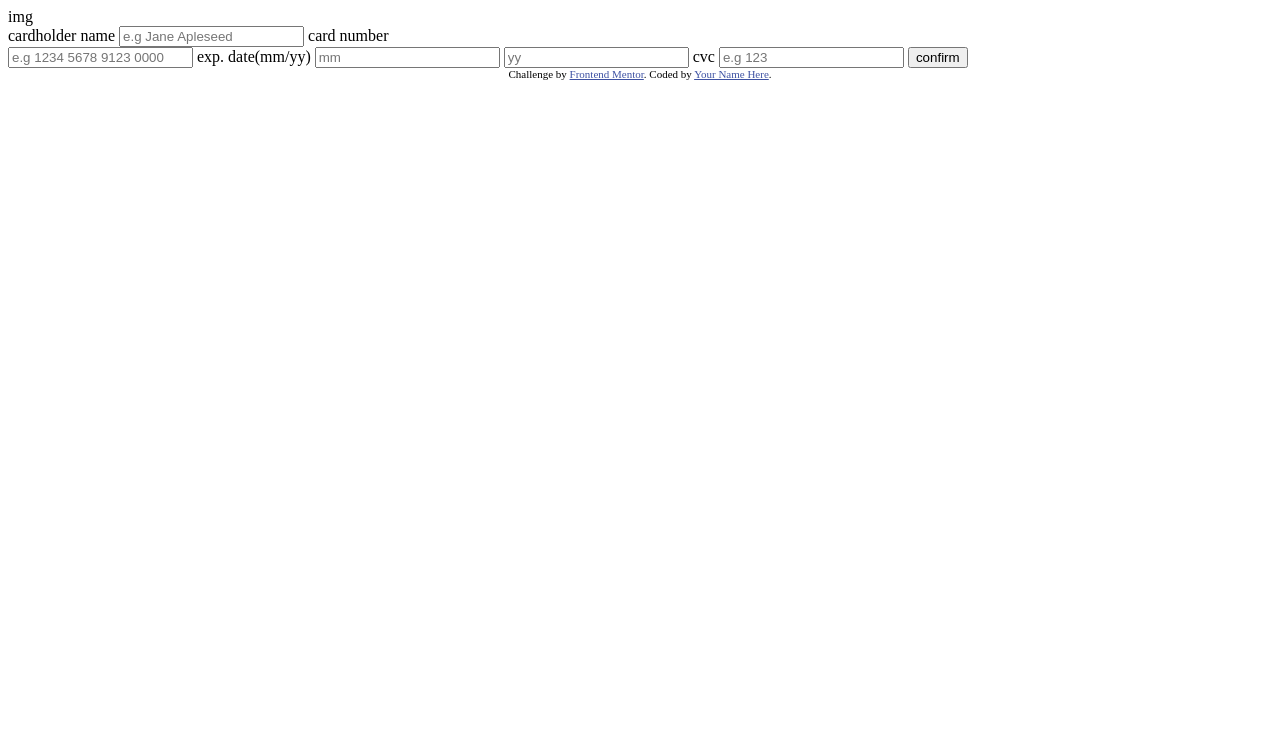
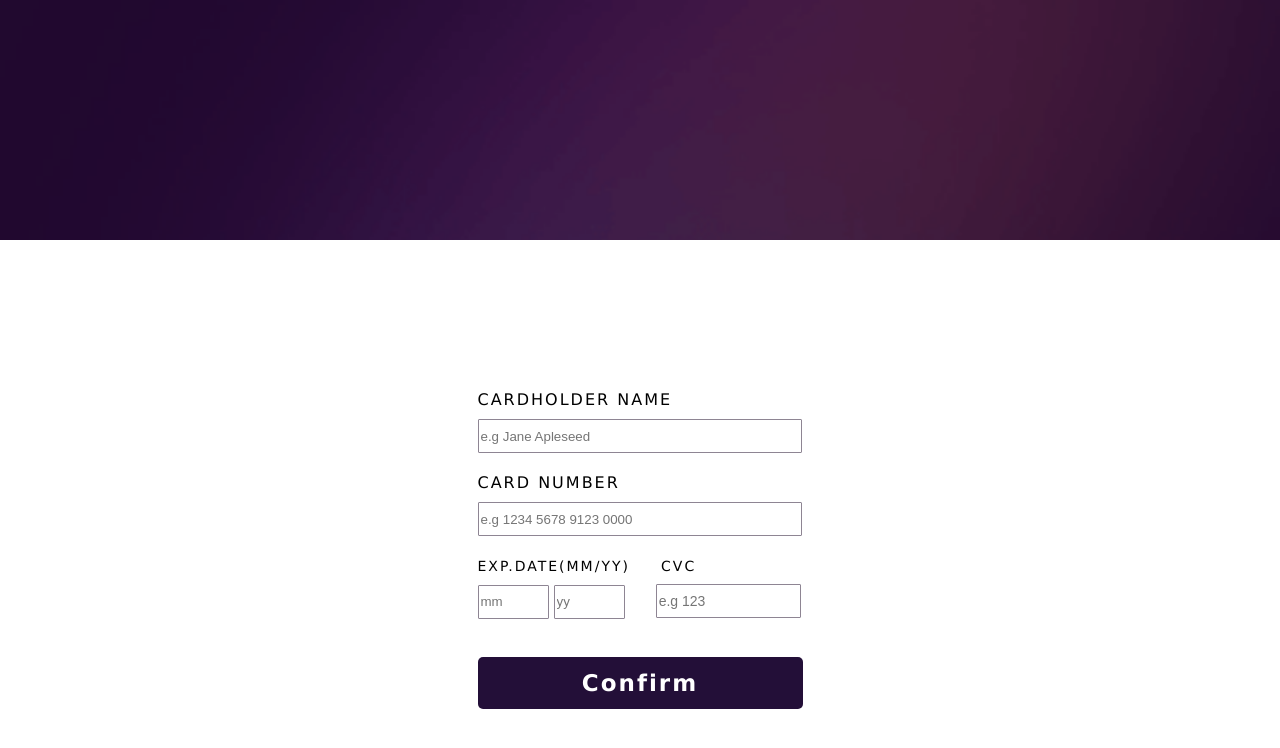
Before and after one commit to asadmash/13.Interactive-card-design, a plain HTML site: page index.html in a window 1280 px wide. Drawn offline with Linux system fonts and the light colour scheme.

Commit message:
sec commit

```diff
--- /dev/null
+++ b/css/_variables.scss
@@ -0,0 +1,7 @@
+// VARIABLES FOR COLORS //
+$Linear-gradient-active-input-border: hsl(249, 99%, 64%) to hsl(278, 94%, 30%);
+$Red-input-errors: hsl(0, 100%, 66%);
+$White: hsl(0, 0%, 100%);
+$Light-grayish-violet: hsl(270, 3%, 87%);
+$Dark-grayish-violet: hsl(279, 6%, 55%);
+$Very-dark-violet: hsl(278, 68%, 11%);
--- /dev/null
+++ b/css/style.scss
@@ -0,0 +1,118 @@
+@font-face {
+  font-family: "dejavu-regular";
+  src: url("../fonts/DejaVuSans.ttf");
+}
+@font-face {
+  font-family: "dejavu-bold";
+  src: url("../fonts/DejaVuSans-Bold.ttf");
+}
+
+// files import
+@import "variables";
+
+/* Chrome, Safari, Edge, Opera */
+input::-webkit-outer-spin-button,
+input::-webkit-inner-spin-button {
+  -webkit-appearance: none;
+  appearance: none;
+  margin: 0;
+}
+
+/* Firefox */
+input[type="number"] {
+  -moz-appearance: textfield;
+  appearance: textfield;
+}
+
+body {
+  margin: 0;
+  padding: 0;
+  box-sizing: border-box;
+  height: 100vh;
+  width: 100%;
+  font-family: "dejavu-regular";
+  overflow-x: hidden;
+}
+
+.container {
+  // display: flex;
+  // flex-direction: column;
+  width: 100%;
+  height: 100vh;
+}
+
+.banner {
+  height: 30vh;
+  width: 100%;
+  background: url(../images/bg-main-mobile.png);
+  background-repeat: no-repeat;
+  background-size: cover;
+}
+
+.form-holder {
+  padding: 150px 0 30px;
+  margin: 0 25px;
+  // height: 70vh;
+
+  form {
+    margin: 0 auto;
+    height: 100%;
+    width: 325px;
+    label {
+      text-transform: uppercase;
+      margin-bottom: 10px;
+      display: inline-block;
+      letter-spacing: 2px;
+    }
+    input {
+      width: 98%;
+      margin-bottom: 20px;
+      height: 30px;
+      display: inline-block;
+      border-radius: 1px;
+      border: .5px solid $Dark-grayish-violet;
+    }
+
+
+input:focus {
+    outline: none !important;
+    border:1px solid $Very-dark-violet;
+    box-shadow: 0 0 10px #719ECE;
+  }
+
+
+    #month,
+    #year {
+      width: 20%;
+    }
+    #exp {
+      font-size: 14px;
+    }
+    .cvc {
+      width: 43%;
+      margin-left: 8%;
+      font-size: 14px;
+    }
+
+    button {
+      width: 100%;
+      height: 52px;
+      background-color: #230f38;
+      border: none;
+      color: #fff;
+      font-size: 23px;
+      text-transform: capitalize;
+      letter-spacing: 2px;
+      font-family: "dejavu-bold";
+      border-radius: 5px;
+      margin-top: 18px;
+    }
+    button:hover {
+      cursor: pointer;
+      background-color: #2e214e;
+    }
+    button:focus {
+      background-color: #451b3d;
+    }
+  }
+}
--- a/index.html
+++ b/index.html
@@ -3,8 +3,11 @@
 <head>
   <meta charset="UTF-8">
   <meta name="viewport" content="width=device-width, initial-scale=1.0"> <!-- displays site properly based on user's device -->
+<!-- Local Fonts -->
 
   <link rel="icon" type="image/png" sizes="32x32" href="./images/favicon-32x32.png">
+  <!-- StyleSheet -->
+  <link rel="stylesheet" href="css/style.css">
 
   <title>Interactive card details form</title>
 
@@ -15,32 +18,32 @@
   </style>
 </head>
 <body>
-
 <section class="container">
   <section class="banner">
-    img
+
   </section>
   <section class="form-holder">
     <form action="#">
-      <label for="">cardholder name</label>
-      <input type="text" placeholder="e.g Jane Apleseed">
+      <label for="">cardholder name</label><br>
+      <input type="text" placeholder="e.g Jane Apleseed"><br>
       <label for="">card number</label><br>
-      <input type="number" placeholder="e.g 1234 5678 9123 0000">
+      <input type="number" placeholder="e.g 1234 5678 9123 0000"><br>
 
-     <label for="">exp. date(mm/yy)</label>
-     <input type="text" placeholder="mm">
-     <input type="text" placeholder="yy">
+     <label for="" id="exp">exp.date(mm/yy)</label>
+     <label for="" class="cvc">cvc</label><br>
+     <input type="text" placeholder="mm" id="month">
+     <input type="text" placeholder="yy" id="year">
 
-     <label for="">cvc</label>
-     <input type="number" placeholder="e.g 123">
+
+     <input type="number" placeholder="e.g 123" class="cvc"><br>
      <button type="submit">confirm</button>
     </form>
   </section>
 </section>
 
-  <div class="attribution">
+  <!-- <div class="attribution">
     Challenge by <a href="https://www.frontendmentor.io?ref=challenge" target="_blank">Frontend Mentor</a>.
     Coded by <a href="#">Your Name Here</a>.
-  </div>
+  </div> -->
 </body>
 </html>
```
Also changed, not shown: css/style.css (added), fonts/DejaVuSans-Bold.ttf (added), fonts/DejaVuSans-ExtraLight.ttf (added), fonts/DejaVuSans.ttf (added), fonts/DejaVuSansCondensed.ttf (added), js/script.js (added), 1 other file.
